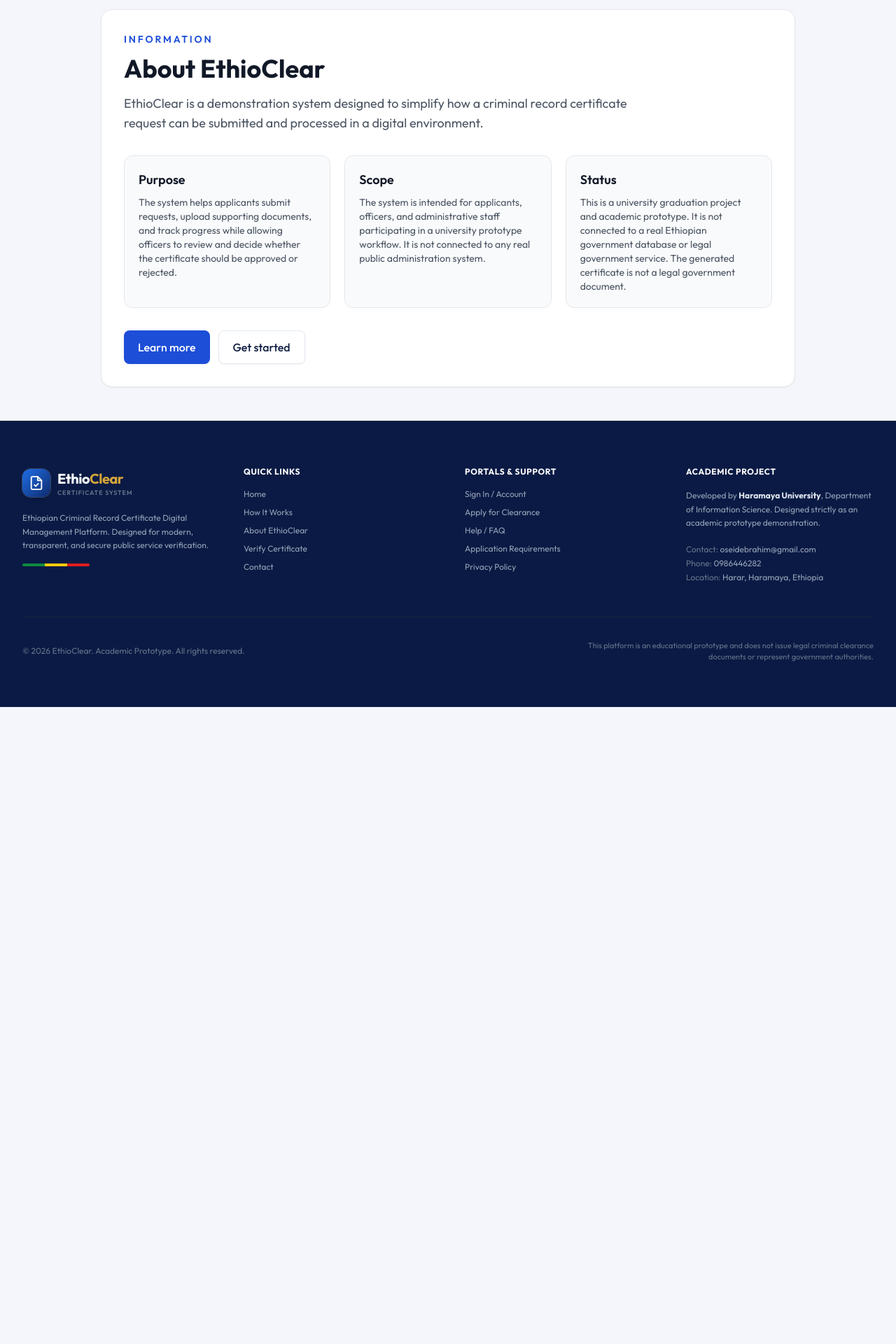
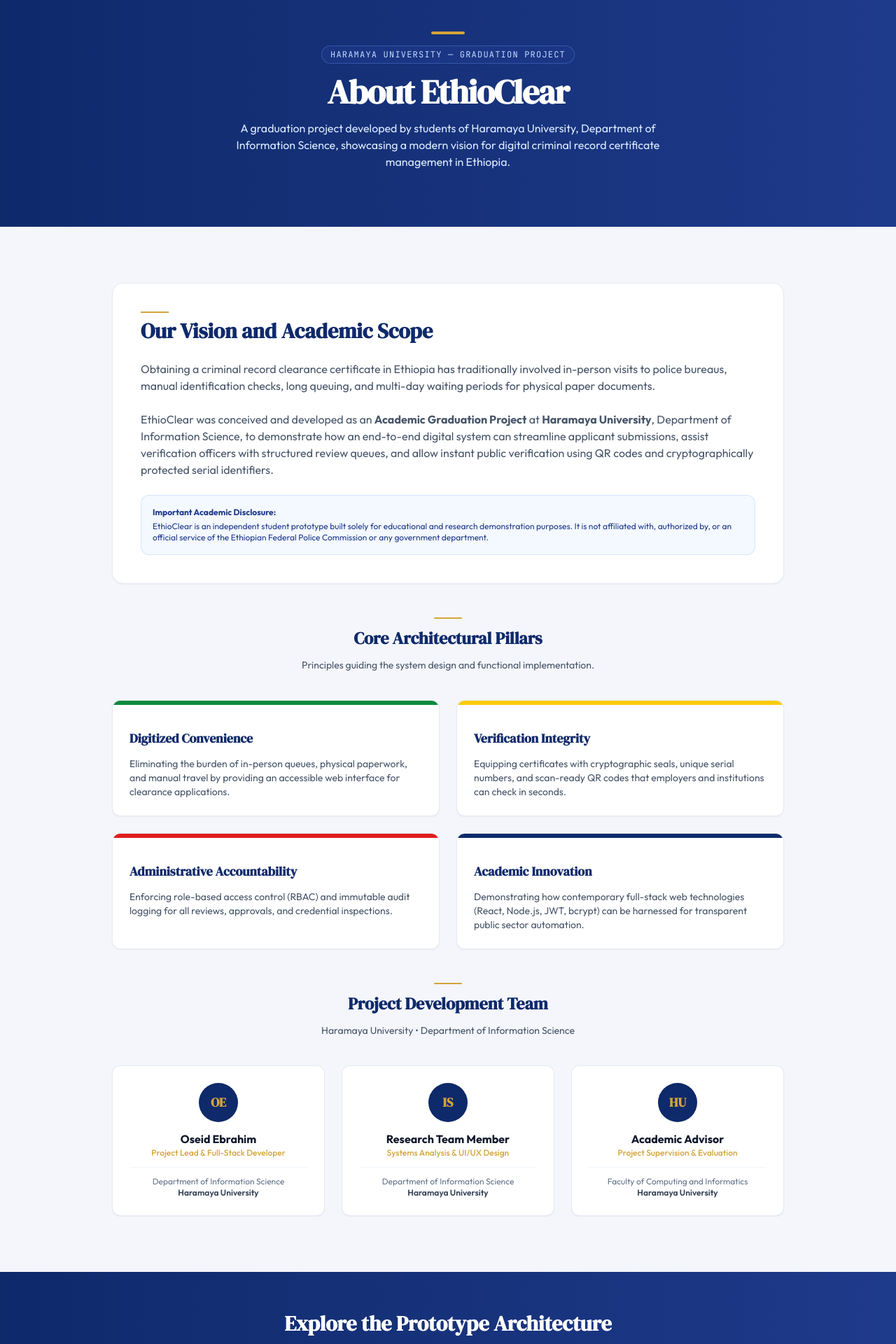
Before and after one commit to generalareas9-sys/EthioClear, a React (Vite) app in the folder frontend/: page /about in a window 1280 px wide. Shown: the part 100-2020 px from the top of the page at 70% size. Before the commit the page ends 1110 px from the top, so only its background shows below. Built offline with nearby package versions, Linux system fonts and the light colour scheme; no server answers.

Commit message:
refactor: update frontend/src/pages/public/About.jsx

```diff
--- a/frontend/src/pages/public/About.jsx
+++ b/frontend/src/pages/public/About.jsx
@@ -1,51 +1,193 @@
+// src/pages/public/About.jsx
+// About page matching Figma layout with academic integrity (Haramaya University).
+
 import { Link } from 'react-router-dom';
-import { useTranslation } from '../../i18n/LanguageContext.jsx';
 import Button from '../../components/common/Button.jsx';
 
 function About() {
-  const { t } = useTranslation();
+  const missionCards = [
+    {
+      title: 'Digitized Convenience',
+      desc: 'Eliminating the burden of in-person queues, physical paperwork, and manual travel by providing an accessible web interface for clearance applications.',
+      stripeColor: 'bg-[#0E8A3E]'
+    },
+    {
+      title: 'Verification Integrity',
+      desc: 'Equipping certificates with cryptographic seals, unique serial numbers, and scan-ready QR codes that employers and institutions can check in seconds.',
+      stripeColor: 'bg-[#FCCB0B]'
+    },
+    {
+      title: 'Administrative Accountability',
+      desc: 'Enforcing role-based access control (RBAC) and immutable audit logging for all reviews, approvals, and credential inspections.',
+      stripeColor: 'bg-[#E11D1D]'
+    },
+    {
+      title: 'Academic Innovation',
+      desc: 'Demonstrating how contemporary full-stack web technologies (React, Node.js, JWT, bcrypt) can be harnessed for transparent public sector automation.',
+      stripeColor: 'bg-[#0F2A6B]'
+    }
+  ];
+
+  const teamMembers = [
+    {
+      name: 'Oseid Ebrahim',
+      role: 'Project Lead & Full-Stack Developer',
+      dept: 'Department of Information Science',
+      institution: 'Haramaya University',
+      initials: 'OE'
+    },
+    {
+      name: 'Research Team Member',
+      role: 'Systems Analysis & UI/UX Design',
+      dept: 'Department of Information Science',
+      institution: 'Haramaya University',
+      initials: 'IS'
+    },
+    {
+      name: 'Academic Advisor',
+      role: 'Project Supervision & Evaluation',
+      dept: 'Faculty of Computing and Informatics',
+      institution: 'Haramaya University',
+      initials: 'HU'
+    }
+  ];
 
   return (
-    <div className="mx-auto max-w-5xl px-4 py-12 text-gray-900 dark:text-slate-100">
-      <div className="rounded-2xl border border-gray-200 bg-white p-8 shadow-sm dark:border-slate-700 dark:bg-slate-900">
-        <p className="mb-3 text-sm font-semibold uppercase tracking-[0.2em] text-primary-700 dark:text-primary-400">
-          {t('info.pageTitle')}
-        </p>
-        <h1 className="text-3xl font-bold text-gray-900 dark:text-white sm:text-4xl">{t('about.title')}</h1>
-        <p className="mt-4 max-w-3xl text-lg text-gray-600 dark:text-slate-300">
-          {t('info.whatText')}
-        </p>
+    <div className="bg-[#F4F6FB] dark:bg-slate-950 min-h-screen text-slate-800 dark:text-slate-100 transition-colors">
 
-        <div className="mt-8 grid gap-5 md:grid-cols-3">
-          <div className="rounded-xl border border-gray-200 bg-gray-50 p-5 dark:border-slate-700 dark:bg-slate-800/70">
-            <h2 className="text-lg font-semibold text-gray-900 dark:text-white">{t('about.purpose')}</h2>
-            <p className="mt-2 text-sm text-gray-600 dark:text-slate-300">
-              {t('info.purposeText')}
-            </p>
+      {/* 1. HERO BANNER */}
+      <section className="bg-gradient-to-r from-[#0F2A6B] to-[#1E3A8A] text-white py-16 sm:py-20 px-4 sm:px-6 lg:px-8 border-b border-blue-900/50">
+        <div className="max-w-5xl mx-auto text-center space-y-4">
+          <div className="w-12 h-1 bg-[#D4A53A] mx-auto rounded-full"></div>
+          <span className="inline-block text-xs uppercase tracking-widest font-mono text-blue-200 bg-blue-900/60 px-3 py-1 rounded-full border border-blue-400/30">
+            Haramaya University — Graduation Project
+          </span>
+          <h1 className="font-serif text-3xl sm:text-4xl lg:text-5xl font-bold tracking-tight">
+            About EthioClear
+          </h1>
+          <p className="max-w-2xl mx-auto text-blue-100 text-sm sm:text-base leading-relaxed">
+            A graduation project developed by students of Haramaya University, Department of Information Science, showcasing a modern vision for digital criminal record certificate management in Ethiopia.
+          </p>
+        </div>
+      </section>
+
+      {/* 2. INSTITUTIONAL MISSION & OVERVIEW */}
+      <section className="max-w-5xl mx-auto px-4 sm:px-6 lg:px-8 py-16 sm:py-20 space-y-12">
+        <div className="bg-white dark:bg-slate-900 rounded-2xl p-8 sm:p-10 border border-slate-200/80 dark:border-slate-800 shadow-sm space-y-6">
+          <div className="space-y-2">
+            <div className="w-10 h-0.5 bg-[#D4A53A]"></div>
+            <h2 className="font-serif text-2xl sm:text-3xl font-bold text-[#0F2A6B] dark:text-blue-200">
+              Our Vision and Academic Scope
+            </h2>
           </div>
-          <div className="rounded-xl border border-gray-200 bg-gray-50 p-5 dark:border-slate-700 dark:bg-slate-800/70">
-            <h2 className="text-lg font-semibold text-gray-900 dark:text-white">{t('about.scope')}</h2>
-            <p className="mt-2 text-sm text-gray-600 dark:text-slate-300">
-              {t('info.audienceText')}
-            </p>
-          </div>
-          <div className="rounded-xl border border-gray-200 bg-gray-50 p-5 dark:border-slate-700 dark:bg-slate-800/70">
-            <h2 className="text-lg font-semibold text-gray-900 dark:text-white">{t('about.status')}</h2>
-            <p className="mt-2 text-sm text-gray-600 dark:text-slate-300">
-              {t('info.disclaimerText')}
+          <p className="text-sm sm:text-base text-slate-600 dark:text-slate-300 leading-relaxed">
+            Obtaining a criminal record clearance certificate in Ethiopia has traditionally involved in-person visits to police bureaus, manual identification checks, long queuing, and multi-day waiting periods for physical paper documents.
+          </p>
+          <p className="text-sm sm:text-base text-slate-600 dark:text-slate-300 leading-relaxed">
+            EthioClear was conceived and developed as an <strong>Academic Graduation Project</strong> at <strong>Haramaya University</strong>, Department of Information Science, to demonstrate how an end-to-end digital system can streamline applicant submissions, assist verification officers with structured review queues, and allow instant public verification using QR codes and cryptographically protected serial identifiers.
+          </p>
+          <div className="p-4 rounded-xl bg-blue-50/70 dark:bg-blue-950/40 border border-blue-200/60 dark:border-blue-900/40 text-xs text-blue-900 dark:text-blue-200 space-y-1">
+            <p className="font-bold">Important Academic Disclosure:</p>
+            <p>
+              EthioClear is an independent student prototype built solely for educational and research demonstration purposes. It is not affiliated with, authorized by, or an official service of the Ethiopian Federal Police Commission or any government department.
             </p>
           </div>
         </div>
 
-        <div className="mt-8 flex flex-wrap gap-3">
-          <Link to="/information">
-            <Button size="lg">{t('about.learnMore')}</Button>
-          </Link>
-          <Link to="/register">
-            <Button variant="outline" size="lg">{t('landing.getStarted')}</Button>
-          </Link>
+        {/* 3. FOUR MISSION PILLARS */}
+        <div>
+          <div className="text-center space-y-3 mb-10">
+            <div className="w-10 h-0.5 bg-[#D4A53A] mx-auto rounded-full"></div>
+            <h3 className="font-serif text-2xl font-bold text-[#0F2A6B] dark:text-blue-200">
+              Core Architectural Pillars
+            </h3>
+            <p className="text-slate-600 dark:text-slate-400 text-sm max-w-lg mx-auto">
+              Principles guiding the system design and functional implementation.
+            </p>
+          </div>
+
+          <div className="grid grid-cols-1 md:grid-cols-2 gap-6">
+            {missionCards.map((card, idx) => (
+              <div
+                key={idx}
+                className="bg-white dark:bg-slate-900 rounded-xl p-6 border border-slate-200/80 dark:border-slate-800 shadow-sm relative overflow-hidden space-y-3 hover:shadow-md transition-shadow"
+              >
+                <div className={`absolute top-0 left-0 right-0 h-1.5 ${card.stripeColor}`}></div>
+                <h4 className="font-serif text-lg font-bold text-[#0F2A6B] dark:text-blue-200 pt-1">
+                  {card.title}
+                </h4>
+                <p className="text-xs sm:text-sm text-slate-600 dark:text-slate-400 leading-relaxed">
+                  {card.desc}
+                </p>
+              </div>
+            ))}
+          </div>
         </div>
-      </div>
+
+        {/* 4. RESEARCH & PROJECT TEAM */}
+        <div>
+          <div className="text-center space-y-3 mb-10">
+            <div className="w-10 h-0.5 bg-[#D4A53A] mx-auto rounded-full"></div>
+            <h3 className="font-serif text-2xl font-bold text-[#0F2A6B] dark:text-blue-200">
+              Project Development Team
+            </h3>
+            <p className="text-slate-600 dark:text-slate-400 text-sm max-w-lg mx-auto">
+              Haramaya University • Department of Information Science
+            </p>
+          </div>
+
+          <div className="grid grid-cols-1 sm:grid-cols-3 gap-6">
+            {teamMembers.map((member, idx) => (
+              <div
+                key={idx}
+                className="bg-white dark:bg-slate-900 rounded-xl p-6 border border-slate-200/80 dark:border-slate-800 shadow-sm text-center space-y-3"
+              >
+                <div className="w-14 h-14 mx-auto rounded-full bg-[#0F2A6B] text-[#D4A53A] font-serif font-bold text-lg flex items-center justify-center shadow-inner">
+                  {member.initials}
+                </div>
+                <div>
+                  <h4 className="font-bold text-base text-slate-900 dark:text-white">
+                    {member.name}
+                  </h4>
+                  <p className="text-xs font-medium text-[#D4A53A]">
+                    {member.role}
+                  </p>
+                </div>
+                <div className="text-xs text-slate-500 dark:text-slate-400 border-t border-slate-100 dark:border-slate-800 pt-3">
+                  <div>{member.dept}</div>
+                  <div className="font-semibold text-slate-700 dark:text-slate-300">{member.institution}</div>
+                </div>
+              </div>
+            ))}
+          </div>
+        </div>
+
+      </section>
+
+      {/* 5. CTA BAND */}
+      <section className="bg-gradient-to-r from-[#0F2A6B] to-[#1E3A8A] text-white py-14 px-4 sm:px-6 lg:px-8">
+        <div className="max-w-4xl mx-auto text-center space-y-6">
+          <h2 className="font-serif text-2xl sm:text-3xl font-bold">
+            Explore the Prototype Architecture
+          </h2>
+          <p className="text-blue-100 text-sm max-w-xl mx-auto leading-relaxed">
+            Review the application workflow, test the verification engine, or examine the role-based management interfaces.
+          </p>
+          <div className="flex flex-col sm:flex-row items-center justify-center gap-4 pt-2">
+            <Link to="/how-it-works">
+              <Button size="lg" className="bg-[#D4A53A] hover:bg-[#b88c2b] text-slate-900 font-semibold border-none px-7">
+                See How It Works
+              </Button>
+            </Link>
+            <Link to="/contact">
+              <Button size="lg" variant="outline" className="border-white/50 text-white hover:bg-white/10 px-7">
+                Contact the Team
+              </Button>
+            </Link>
+          </div>
+        </div>
+      </section>
+
     </div>
   );
 }
```
